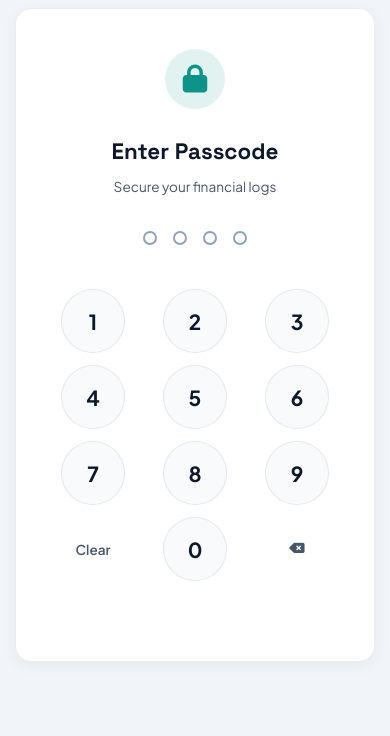
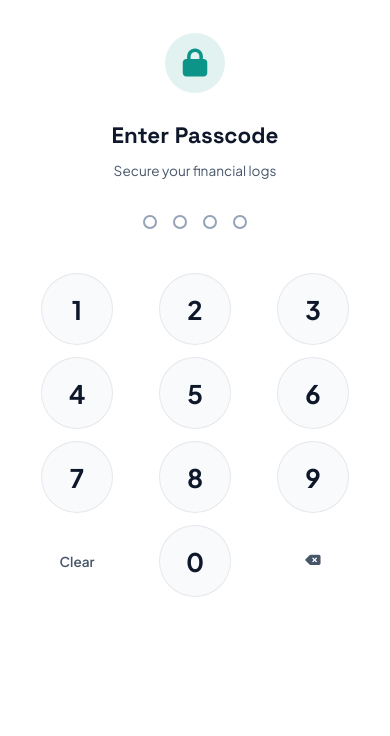
Before and after one commit to rajatkhanna12/expense-manage, a plain HTML site: page index.html in a window 390 px wide. Shown: the part 87-823 px from the top of the page. Drawn offline with nearby package versions, Linux system fonts and the light colour scheme.

Commit message:
style passcode screen for mobile responsiveness

```diff
--- a/style.css
+++ b/style.css
@@ -681,6 +681,27 @@ body {
     .btn-footer-secondary, .btn-footer-danger {
         width: 100%;
         justify-content: center;
-        padding: 0.75rem;
     }
 }
+
+@media (max-width: 480px) {
+    .lock-screen-overlay {
+        background: #FFFFFF;
+    }
+    .lock-container {
+        border: none;
+        border-radius: 0;
+        box-shadow: none;
+        width: 100%;
+        height: 100%;
+        max-width: 100%;
+        padding: 3rem 1.5rem;
+        justify-content: center;
+        background: #FFFFFF;
+    }
+    .pin-btn {
+        width: 72px;
+        height: 72px;
+        font-size: 1.6rem;
+    }
+}
```
